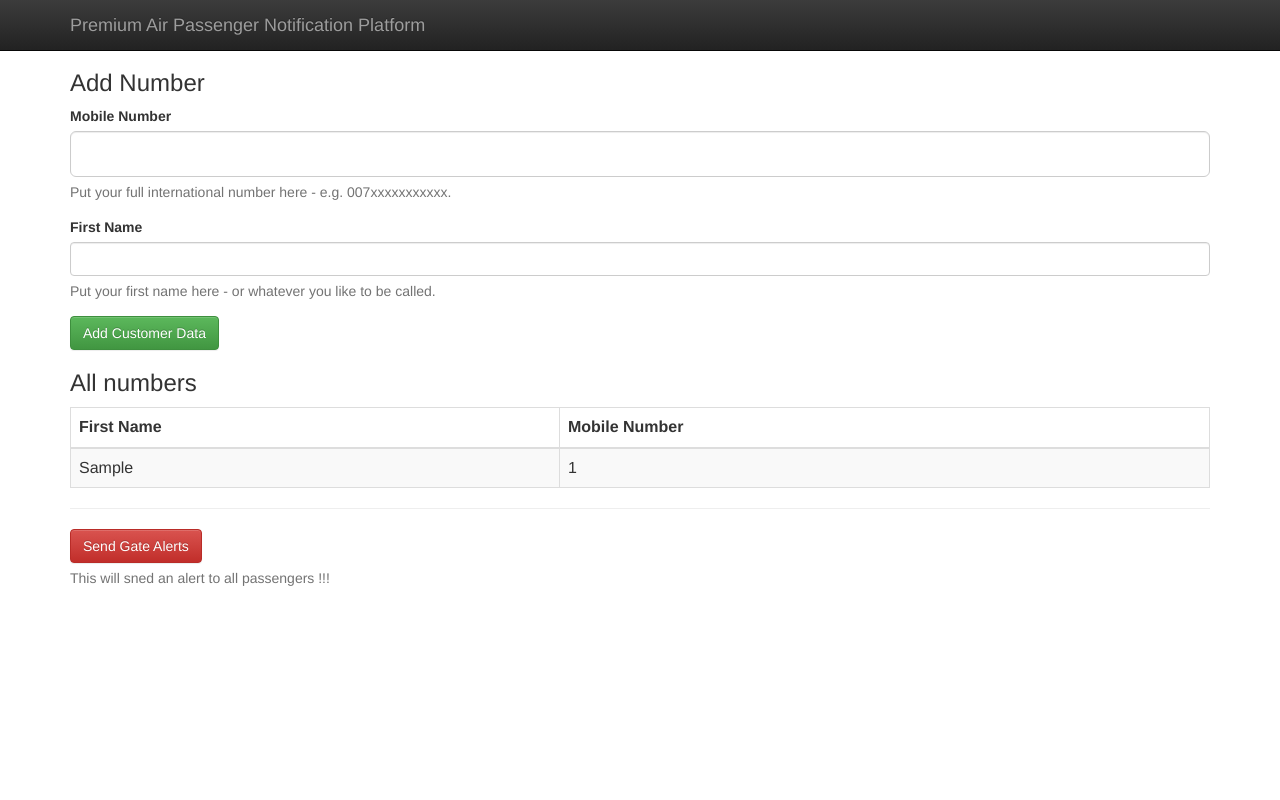
After one commit to GoIncremental/productdevelopmentdemo, a Flask app: template templates/index.1.html in a window 1280 px wide. The commit adds this page. Run offline with Flask 2, Linux system fonts and the light colour scheme; the template is opened without the code that fills it: most values are stand-ins (such as "Sample title", 1, 10 or a date in 2020); some libraries are stand-ins or nearby versions.

Commit message:
Added new styled page

```diff
--- a/app.py
+++ b/app.py
@@ -21,7 +21,8 @@ def index():
 
 @app.route("/save_number", methods=['POST'])
 def save_number():
-    db.insert({'number': request.form.get('number')})
+    db.insert({'number': request.form.get('number'),
+               'first_name': request.form.get('first_name')})
     return redirect(url_for('index'))
 
 @app.route("/send_sms", methods=['GET'])
@@ -30,7 +31,7 @@ def send_sms():
     for passenger in passenger_data:
         message = client.messages.create(to=passenger.get('number'),
                                          from_=sms_number,
-                                         body="Gate now closing for BA0057.")
+                                         body="{} - Hurry !! Gate now closing for BA0057.".format(passenger.get('first_name')))
     return redirect(url_for('index'))
 
 if __name__ == "__main__":
--- /dev/null
+++ b/templates/index.1.html
@@ -0,0 +1,88 @@
+<html>
+    <head>
+        <title>Premium Air Customer Gate Notifier</title>
+        <!-- Latest compiled and minified CSS -->
+        <link rel="stylesheet" href="https://maxcdn.bootstrapcdn.com/bootstrap/3.3.7/css/bootstrap.min.css" integrity="sha384-BVYiiSIFeK1dGmJRAkycuHAHRg32OmUcww7on3RYdg4Va+PmSTsz/K68vbdEjh4u" crossorigin="anonymous">
+
+        <!-- Optional theme -->
+        <link rel="stylesheet" href="https://maxcdn.bootstrapcdn.com/bootstrap/3.3.7/css/bootstrap-theme.min.css" integrity="sha384-rHyoN1iRsVXV4nD0JutlnGaslCJuC7uwjduW9SVrLvRYooPp2bWYgmgJQIXwl/Sp" crossorigin="anonymous">
+
+        <!-- Latest compiled and minified JavaScript -->
+        <script src="https://maxcdn.bootstrapcdn.com/bootstrap/3.3.7/js/bootstrap.min.js" integrity="sha384-Tc5IQib027qvyjSMfHjOMaLkfuWVxZxUPnCJA7l2mCWNIpG9mGCD8wGNIcPD7Txa" crossorigin="anonymous"></script>
+        <style>
+            body {
+                padding-top: 50px;
+                }
+            .starter-template {
+                padding: 40px 15px;
+                text-align: center;
+                }
+        </style>
+    </head>
+    <body>
+        <nav class="navbar navbar-inverse navbar-fixed-top">
+            <div class="container">
+                <div class="navbar-header">
+                <button type="button" class="navbar-toggle collapsed" data-toggle="collapse" data-target="#navbar" aria-expanded="false" aria-controls="navbar">
+                    <span class="sr-only">Toggle navigation</span>
+                    <span class="icon-bar"></span>
+                    <span class="icon-bar"></span>
+                    <span class="icon-bar"></span>
+                </button>
+                <a class="navbar-brand" href="#">Premium Air Passenger Notification Platform</a>
+                </div>
+                <div id="navbar" class="collapse navbar-collapse">
+                <!--<ul class="nav navbar-nav">
+                    <li class="active"><a href="#"></a></li>
+                    <li><a href="#about">About</a></li>
+                    <li><a href="#contact">Contact</a></li>
+                </ul>-->
+                </div><!--/.nav-collapse -->
+            </div>
+        </nav>
+        <div class="container">
+            <div>
+                <h3>Add Number</h3>
+                <form action="{{ url_for('save_number')}}" method="POST">
+                        <div class="form-group form-group-lg">
+                        <label for="number">Mobile Number</label>
+                        <input type="text" class="form-control" value="" id="number" name="number">
+                        <p class="help-block">Put your full international number here - e.g. 007xxxxxxxxxxx.</p>
+                        </div>
+                        <div class="form-group">
+                        <label for="first_name">First Name</label>
+                        <input type="text" class="form-control" value="" id="first_name" name="first_name">
+                            <p class="help-block">Put your first name here - or whatever you like to be called.</p>
+                    </div>
+                    <button type="submit" class="btn btn-success">Add Customer Data</button>
+                </form>
+            </div>
+            <div>
+                <h3>All numbers</h3>
+                <table class="table table-striped table-bordered table-hover">
+                    <thead>
+                        <th>First Name</th>
+                        <th>Mobile Number</th>
+                    </thead>
+                    <tbody>
+                    {% for passenger in passenger_data %}
+                        <tr>
+                            <td>{{ passenger['first_name'] }}</td>
+                            <td>{{ passenger['number'] }}</td>
+                        <tr>
+                    {% endfor %}
+                    </tbody>
+                </table>
+            </div>
+            <hr/>
+            <div>
+                <form action="{{ url_for('send_sms') }}" action="GET">
+                     <div class="form-group">
+                        <input type="submit" value="Send Gate Alerts" class="btn btn-danger">
+                        <p class="help-block">This will sned an alert to all passengers !!!</p>
+                     </div>
+                </form>
+            </div>
+        </div>
+    </body>
+</html>
--- a/tests.py
+++ b/tests.py
@@ -14,6 +14,8 @@ class PremiumAirNotifierAppTests(TestCase):
         self.assert200(response)
         self.assertTrue("All numbers" in response.data)
         self.assertTrue("Add Number" in response.data)
+        self.assertTrue("First Name" in response.data)
+        self.assertTrue("Mobile Number" in response.data)
 
 
     def test_when_number_added_its_displayed_on_the_page(self):
```
Also changed, not shown: templates/index.html (+6 -2 lines).
